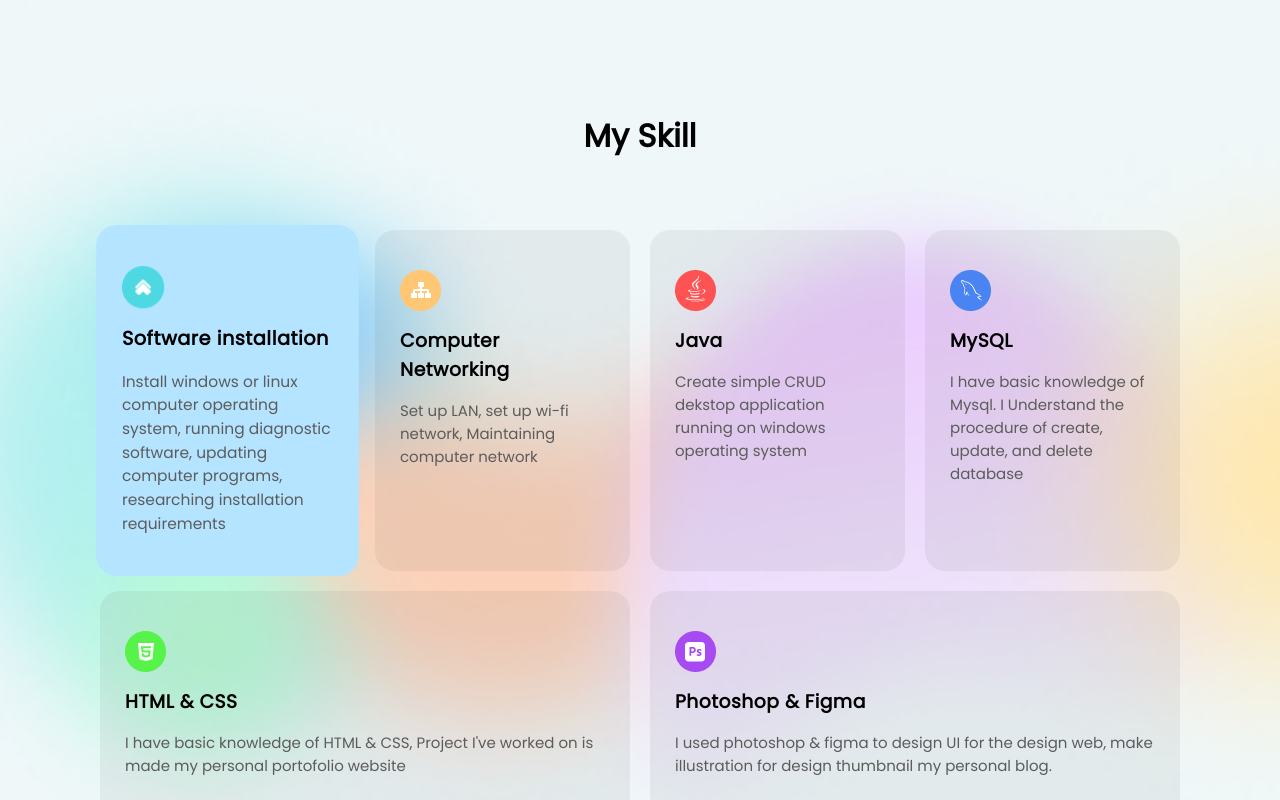
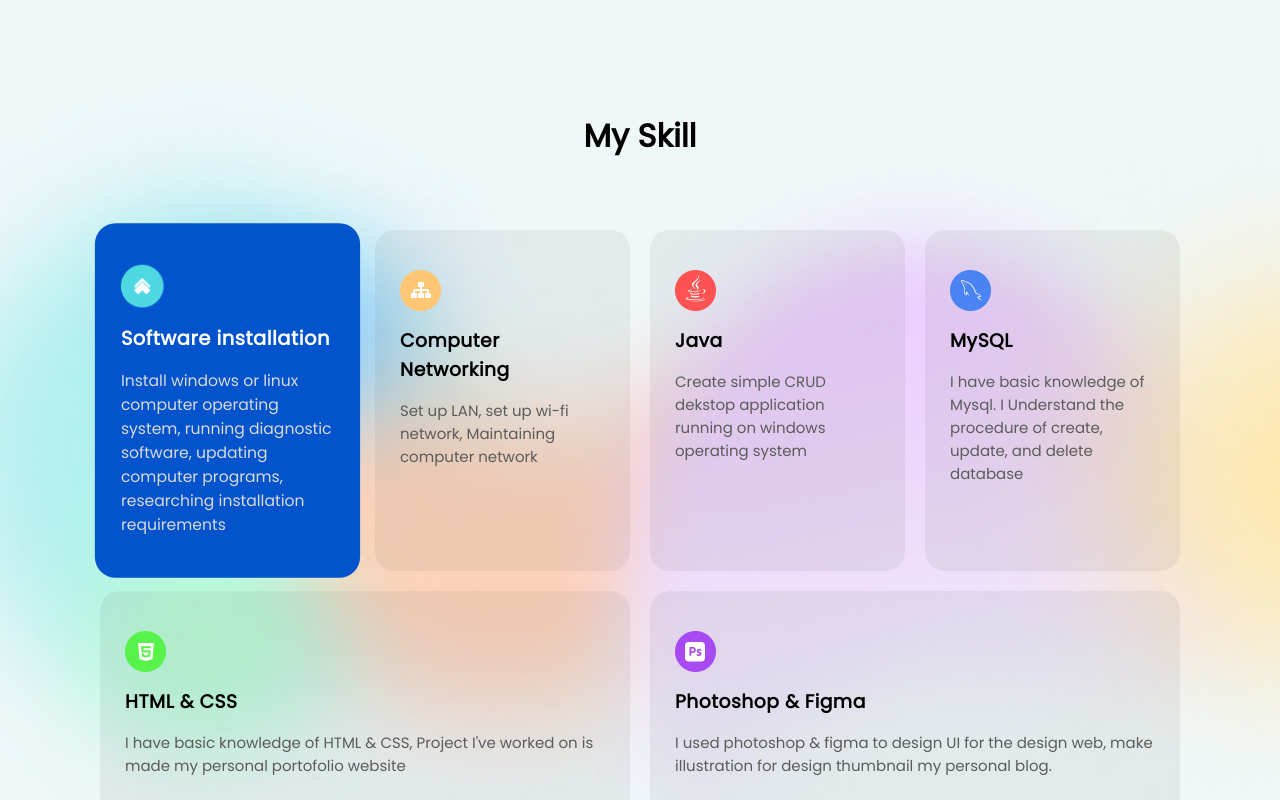
Before and after one commit to bagusrizkyfeb/portofolio, a plain HTML site: page index.html in a window 1280 px wide. In both pictures the pointer is over the element 227 px from the left and 1649 px from the top of the page. Shown: the part 1249-2049 px from the top of the page. Drawn offline with nearby package versions, Linux system fonts and the light colour scheme.

Commit message:
update design bagian skill

```diff
--- a/stylesheet.css
+++ b/stylesheet.css
@@ -358,10 +358,20 @@ a{
 
 
   .bagian:hover{
-      background-color: #b4e4ff;
-    transform: scale(1.03);
+      background-color: #0253cc;
+    transform: scale(1.04);
     transition: 0.7s;
   }
+
+  .bagian:hover h3{
+      color: white;
+  }
+
+
+  .bagian:hover p{
+    color: rgb(218, 218, 218);
+}
+
 
 
 .bagian:hover img{
@@ -394,6 +404,7 @@ a{
     font-size: 15px;
     color: rgb(92, 92, 92);
     text-align: left;
+    font-weight: 100;
 }
 
 
```
